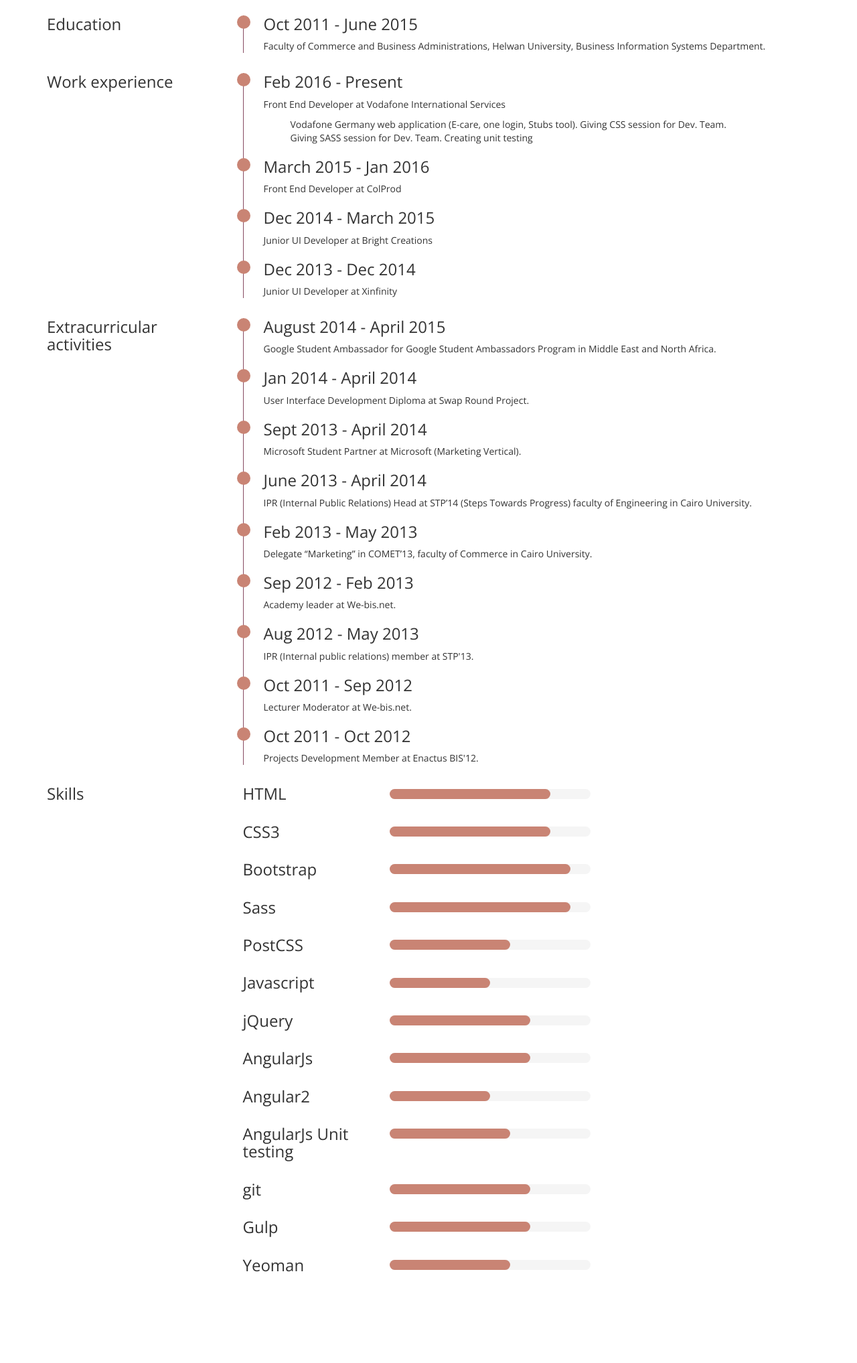
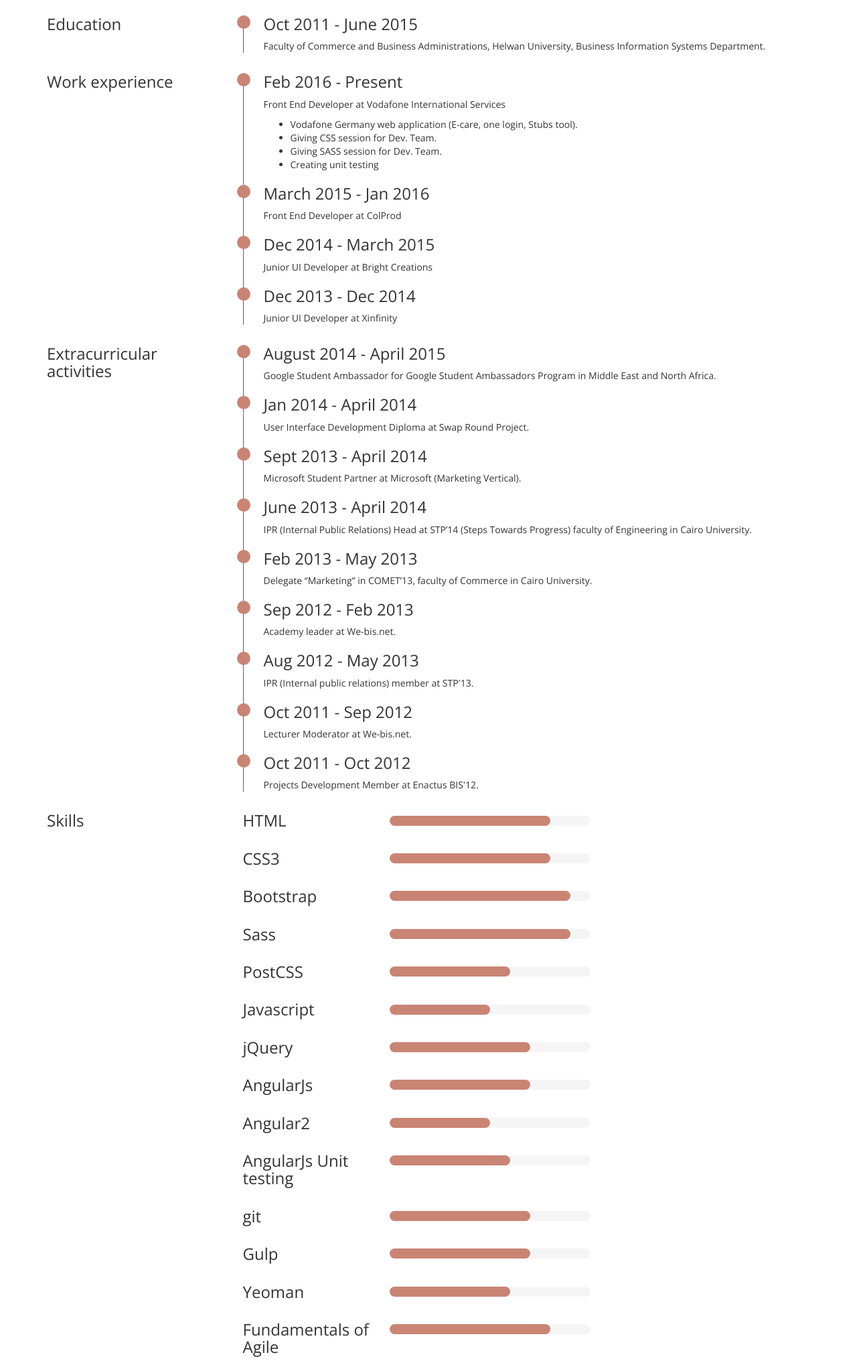
Before and after one commit to narimanadam/narimanadam.github.io, a plain HTML site: page index.html in a window 1280 px wide. Shown: the part 71-2106 px from the top of the page at 67% size. Before the commit the page ends 1983 px from the top, so only its background shows below. Drawn offline with nearby package versions, Linux system fonts and the light colour scheme.

Commit message:
adding agile

```diff
--- a/css/style.css
+++ b/css/style.css
@@ -8,13 +8,14 @@
 body {
 	font-family: 'Open Sans', sans-serif;
 }
-li {
-	list-style: none;
-	display: inline-block;
-}
 
 li a {
 	text-decoration: none;
+}
+
+.no-style li {
+	list-style: none;
+	display: inline-block;
 }
 
 /**** Navbar ****/
--- a/index.html
+++ b/index.html
@@ -57,7 +57,7 @@
 					<div class="timeline-item">
 						<h3 class="date">Feb 2016 - Present</h3>
 						<p>Front End Developer at Vodafone International Services</p>
-						<ul>
+						<ul class="li-style">
 							<li>Vodafone Germany web application (E-care, one login, Stubs tool).</li>
 							<li>Giving CSS session for Dev. Team.</li>
 							<li>Giving SASS session for Dev. Team.</li>
@@ -261,6 +261,16 @@
 						</div>
 					</div>
 				</div>
+				<div class="row">
+					<div class="col-xs-3">
+						<h3 class="skill-title">Fundamentals of Agile</h3>
+					</div>
+					<div class="col-xs-9">
+						<div class="skill-progress">
+							<div class="skill-percentage" data-percentage="80"></div>
+						</div>
+					</div>
+				</div>
 
 			</div>
 
```
